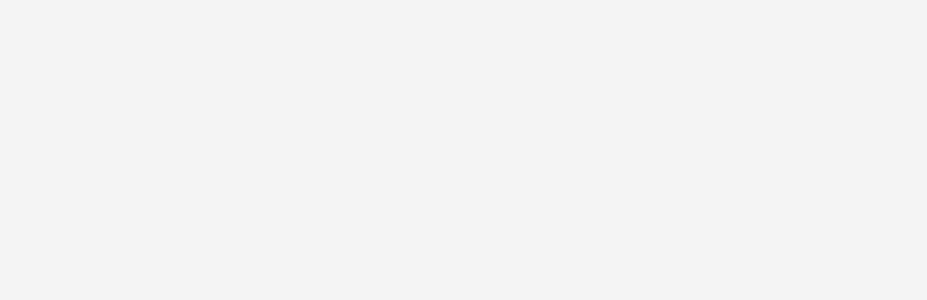
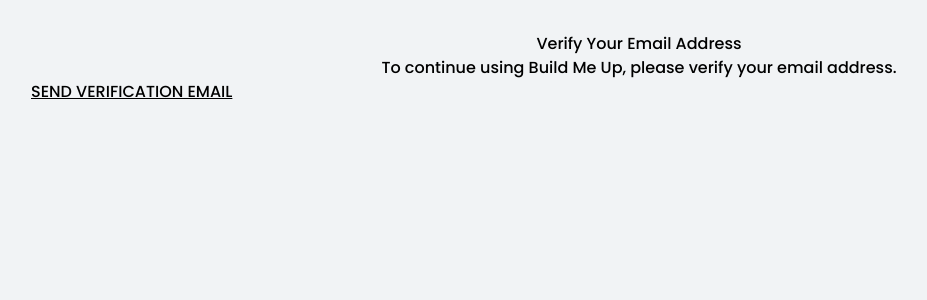
Before and after one commit to drewid25/Hackaton-BuildMeUp, a React (Create React App) app: page /verify in a window 1280 px wide. Before the commit this address had no page. Shown: the top 300 px of the page, without its empty margins (1-928 px from the left). Built offline with nearby package versions, Linux system fonts and the light colour scheme; a web font is replaced by a local one.

Commit message:
added verify component and functions, Admin folder

```diff
--- a/src/App.js
+++ b/src/App.js
@@ -4,6 +4,7 @@
 import Checkout from "./pages/checkout/Checkout";
 import Register from "./pages/register/Register";
 import Product from "./pages/product/Product";
+import Verify from './pages/Verify';
 // import Admin from './admin/Admin';
 
 
@@ -17,6 +18,7 @@
         <Route path="/register" element={<Register/>}/>
         <Route path="/product" element={<Product/>}/>
         <Route path="/checkout" element={<Checkout/>}/>
+        <Route path="/verify" element={<Verify/>} />
         {/* <Route path='/admin' element={<Admin />} /> */}
 
     </Routes>
--- /dev/null
+++ b/src/admin/Admin.jsx
@@ -0,0 +1,10 @@
+import React from 'react'
+
+export default function Admin() {
+  return (
+    <div>
+        {/* side navbar */}
+        {/* Content like (userlist or add product) */}
+    </div>
+  )
+}
--- a/src/component/navbar.jsx
+++ b/src/component/navbar.jsx
@@ -139,11 +139,11 @@
             </Popover>
           </Popover.Group>
           <div className="hidden md:flex items-center justify-end md:flex-1 lg:w-0">
-            <a href="/Register" className="whitespace-nowrap text-base font-medium text-gray-500 hover:text-gray-900">
+            <a href="/Login" className="whitespace-nowrap text-base font-medium text-gray-500 hover:text-gray-900">
               Sign in
             </a>
             <a
-              href="/Login"
+              href="/Register"
               className="ml-8 whitespace-nowrap inline-flex items-center justify-center px-4 py-2 border border-transparent rounded-md shadow-sm text-base font-medium text-white bg-red-600 hover:bg-white hover:text-red-600"
             >
               Sign up
--- a/src/pages/Verify.jsx
+++ b/src/pages/Verify.jsx
@@ -1,6 +1,41 @@
-import React from 'react'
+import React, {useState, useEffect, useRef} from 'react';
+import * as authApi from '../api/Auth';
+export default function Verify() {
 
-export default function Verify() {
+
+const codeRef = useRef();
+const [isSent, setIsSent] = useState(false);
+const access_token = localStorage.getItem('access_token') ? JSON.parse(localStorage.getItem('access_token')) : '';
+
+
+console.log(access_token)
+
+  const sendEmail = async() =>{
+      try{
+        const data = authApi.SendEmailVerification(access_token)
+        setIsSent(true)
+      }catch(error){
+        console.log(error)
+        setIsSent(false)
+      }
+  }
+
+  const handleSubmit = async (e) => {
+      e.preventDefault();
+
+    const code = { code: codeRef.current.value};
+
+      try{
+        const data = await authApi.VerifyEmail(code, access_token)
+        console.log(data)
+        localStorage.removeItem('users');
+        window.location.href = '/home';
+      }catch(error){
+        console.log(error)
+      }
+  }
+
+
   return (
     <div className='verified w-100 m-3 d-flex justify-content-center'>
         <form action="" onSubmit={handleSubmit} className='p-5 card'>
@@ -12,7 +47,7 @@
             </div>
 
             <div className="container d-flex flex-column gap-3" style={{display: isSent ? 'block' : 'none'}}>
-              <a style={{display: isSent ? 'block' : 'none'}} className='w-100' href="" onClick={sendEmail}>resend?</a>
+              <a style={{display: isSent ? 'block' : 'none'}} className='w-100' onClick={sendEmail}>resend?</a>
               <input style={{display: isSent ? 'block' : 'none'}} className='form-control text-center ' type="text" name='code' id='code' placeholder='Code' ref={codeRef}/>
               <input style={{display: isSent ? 'block' : 'none'}} className='form-control btn btn-primary' type="submit" value="Submit" />
             </div>
```
Also changed, not shown: src/admin/Products.jsx (added), src/admin/Sidebar.jsx (added), src/admin/Users.jsx (added).
